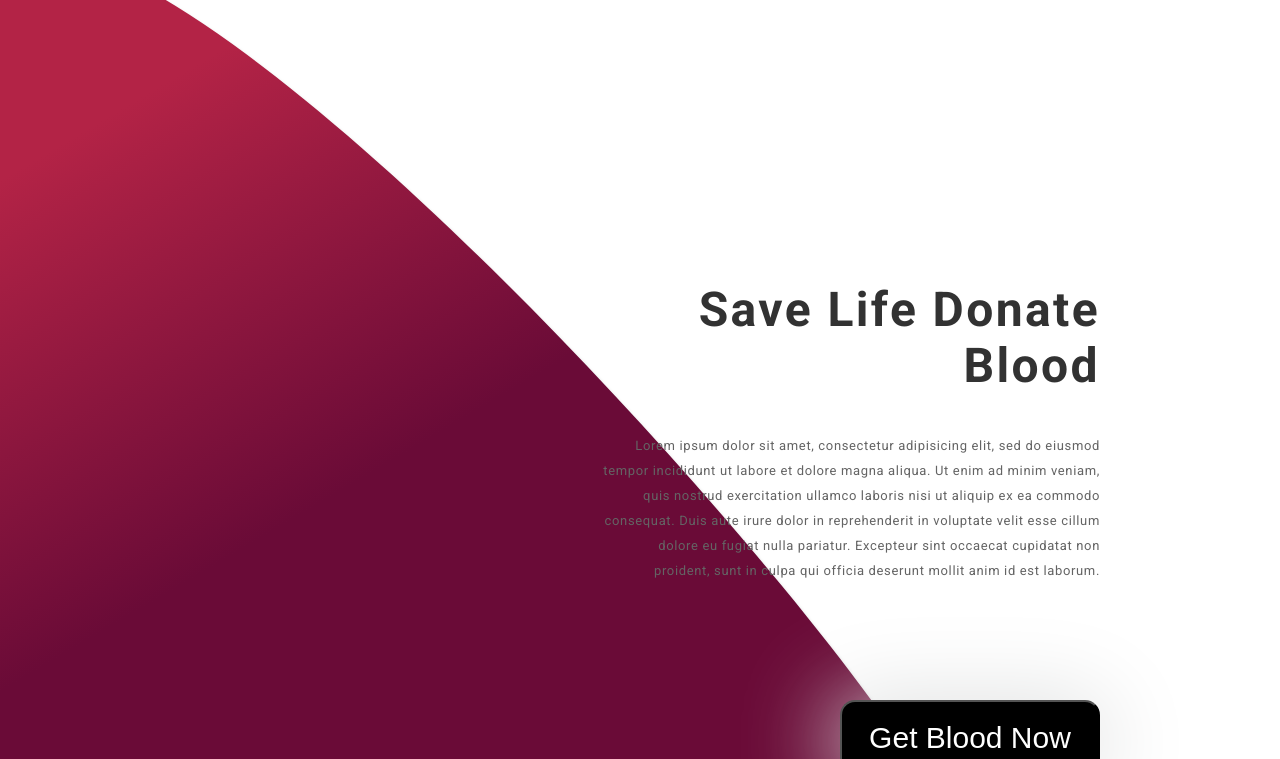
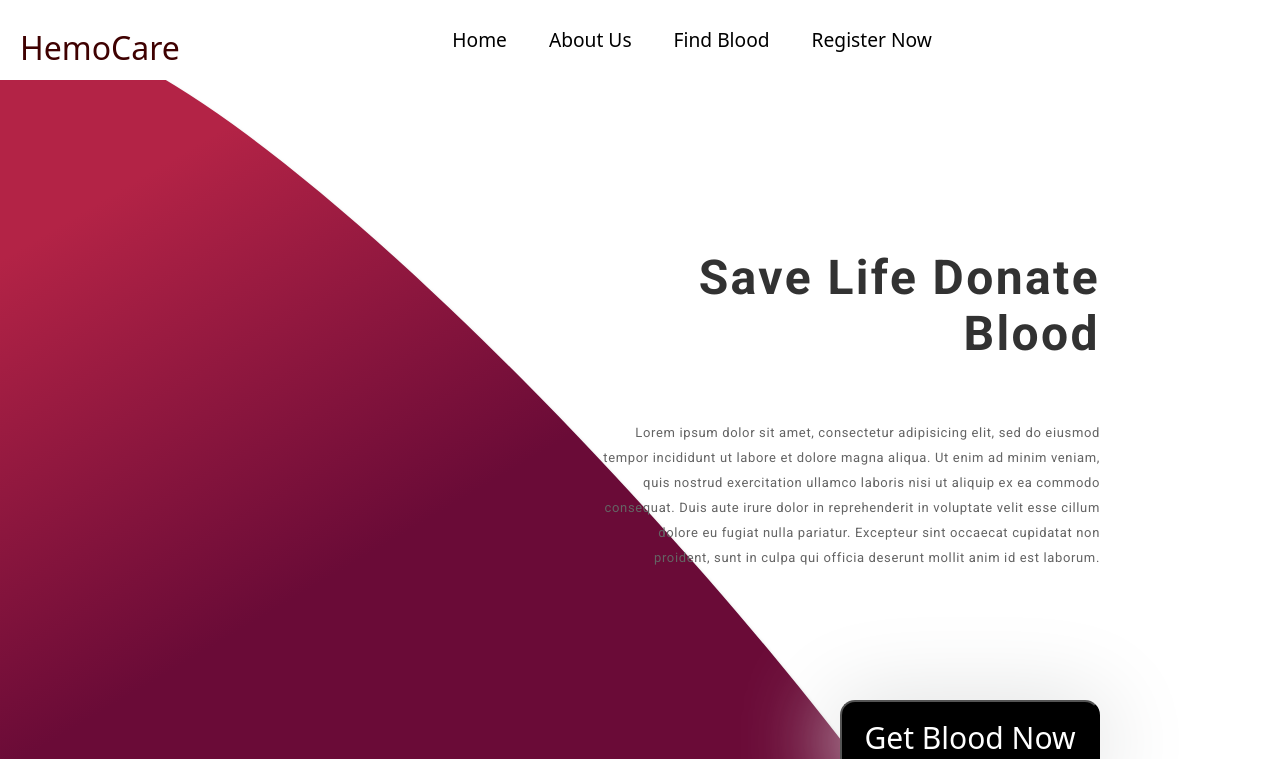
Before and after one commit to ARIHECTED/Hemocare, a React (Create React App) app in the folder frontend/: page / in a window 1280 px wide. Shown: the top 759 px of the page. Built offline with nearby package versions, Linux system fonts and the light colour scheme.

Commit message:
Completed routing

```diff
--- a/frontend/package.json
+++ b/frontend/package.json
@@ -6,8 +6,11 @@
     "@testing-library/jest-dom": "^5.17.0",
     "@testing-library/react": "^13.4.0",
     "@testing-library/user-event": "^13.5.0",
+    "bootstrap": "^5.3.2",
     "react": "^18.2.0",
+    "react-bootstrap": "^2.9.2",
     "react-dom": "^18.2.0",
+    "react-router-dom": "^6.21.1",
     "web-vitals": "^2.1.4"
   },
   "scripts": {
--- a/frontend/src/App.js
+++ b/frontend/src/App.js
@@ -1,10 +1,26 @@
+import React from 'react';
 import Home from './Components/Home'
-import './App.css';
+import FindBlood from './Components/FindBlood';
+import Register from './Components/Register';
+import { BrowserRouter as Router, Route, Routes} from "react-router-dom";
+
 
 function App() {
   return (
-
-    <Home />
+    <div>
+    <Router>
+      {/* <Navbar/> */}
+        <div>
+          <Routes>
+          <Route exact path="/" element={<Home/> } />
+          <Route exact path="/Home" element={<Home/> } />
+          {/* <Route path="/AboutUs" element={<AboutUs/>} /> */}
+          <Route path="/FindBlood" element={<FindBlood/>}/>
+          <Route path="/Register" element={<Register/>}/>
+        </Routes>
+      </div>
+    </Router>
+    </div>
   );
 }
 
--- a/frontend/src/Components/FindBlood.js
+++ b/frontend/src/Components/FindBlood.js
@@ -2,7 +2,7 @@ import React, { useState } from 'react';
 import { Form, Button, Container, Row, Col } from 'react-bootstrap';
 import { useNavigate } from 'react-router-dom';
 import './Navbar.css'
-import Navbar from '../components/Navbar';
+import Navbar from '../Components/Navbar';
 
 const FindBlood = () => {
   const [bloodGroup, setBloodGroup] = useState('');
--- a/frontend/src/Components/Home.js
+++ b/frontend/src/Components/Home.js
@@ -4,6 +4,8 @@ import heartimage from './Assets/heart.png';
 import logo from './Assets/Logo.svg';
 import submit from './Assets/Submit_btn.svg'
 import social from './Assets/Social_Icons.svg'
+import './Navbar.css'
+import Navbar from '../Components/Navbar';
 
 // const EmailRegistrationForm = () => {
 //   const [email, setEmail] = useState('');
@@ -20,6 +22,8 @@ import social from './Assets/Social_Icons.svg'
 
 function Home() {
   return (
+    <div>
+      <Navbar/>
     <div className="home">
       <svg xmlns="http://www.w3.org/2000/svg" width="946" height="968" viewBox="0 0 946 968" fill="none">
         <g filter="url(#filter0_d_93_102)">
@@ -155,7 +159,7 @@ function Home() {
         © 2021 SaveLifeDonateBlood. All rights reserved | Design
       </footer>
     </div>
-
+    </div>
   );
 }
 
```
Also changed, not shown: 1 other file (tests, documents, lock files or other folders).
